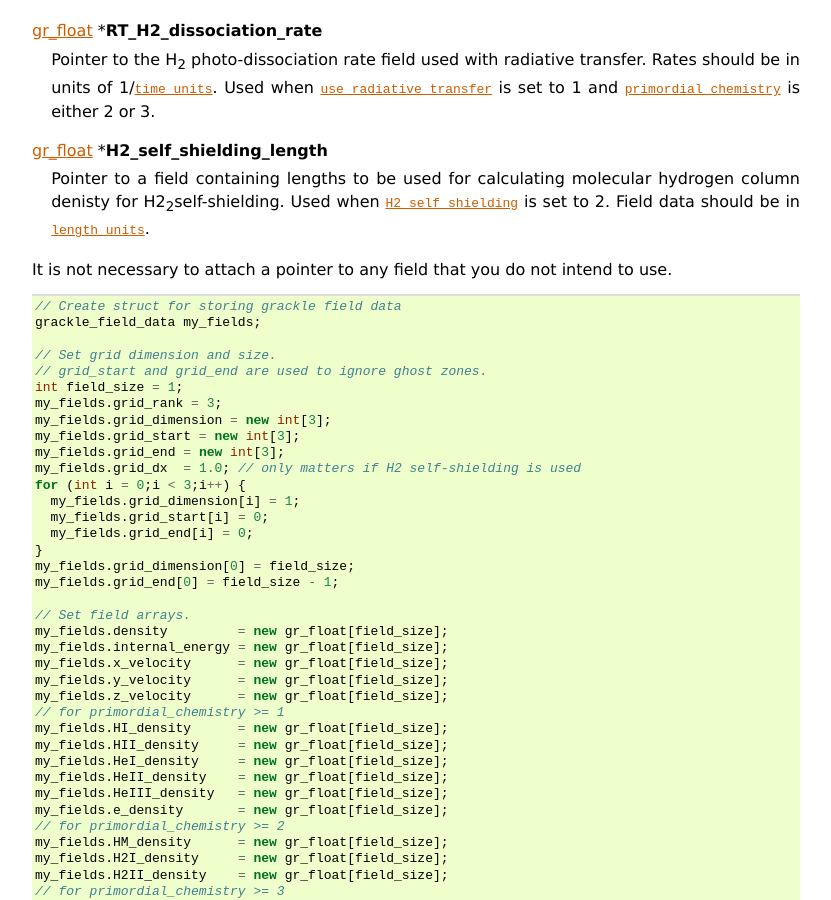
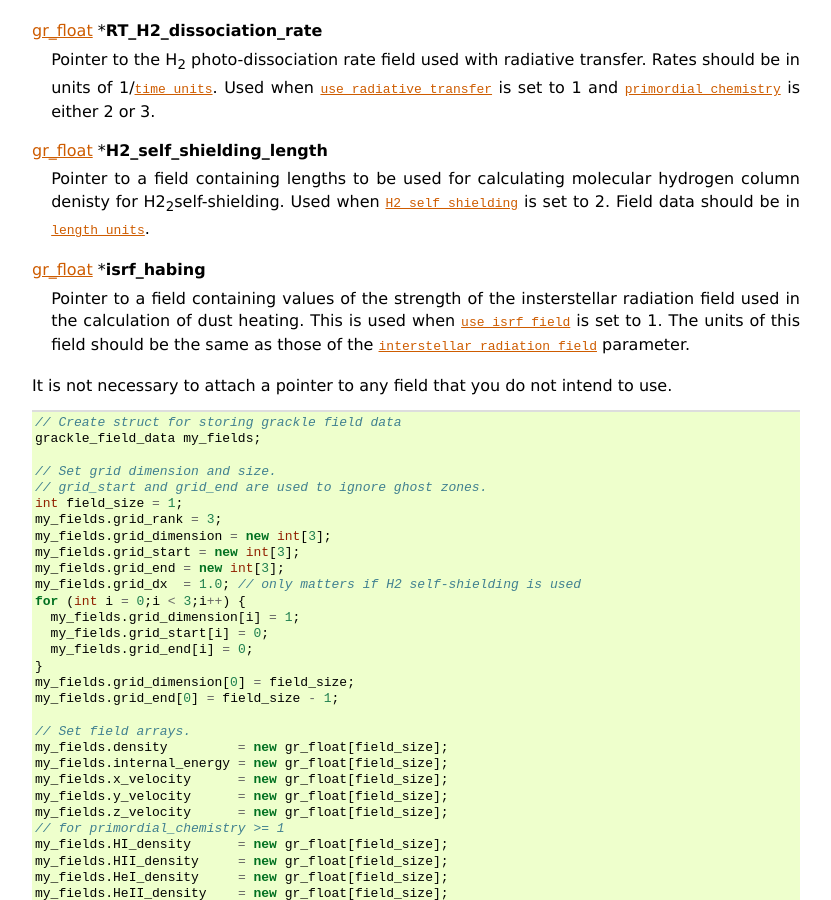
Before and after one commit to grackle-project/grackle, a Sphinx documentation site: the page built from doc/source/Integration.rst, in a window 1280 px wide and 900 px high, scrolled down 7214 px. Shown: the whole window, without its empty margins (48-879 px from the left). Built offline with Sphinx 7.4.7, drawn with Linux system fonts in a browser that asks for light colours.

Commit message:
Add docs for isrf field.

```diff
--- a/doc/source/Integration.rst
+++ b/doc/source/Integration.rst
@@ -480,6 +480,15 @@ and pointers to all field arrays.
    :c:data:`H2_self_shielding` is set to 2.  Field data
    should be in :c:data:`length_units`.
 
+.. c:var:: gr_float *isrf_habing
+
+   Pointer to a field containing values of the strength
+   of the insterstellar radiation field used in the
+   calculation of dust heating. This is used when
+   :c:data:`use_isrf_field` is set to 1. The units
+   of this field should be the same as those of the
+   :c:data:`interstellar_radiation_field` parameter.
+
 It is not necessary to attach a pointer to any field that you do
 not intend to use.
 
```
Also changed, not shown: doc/source/Parameters.rst (+7 -0 lines).
